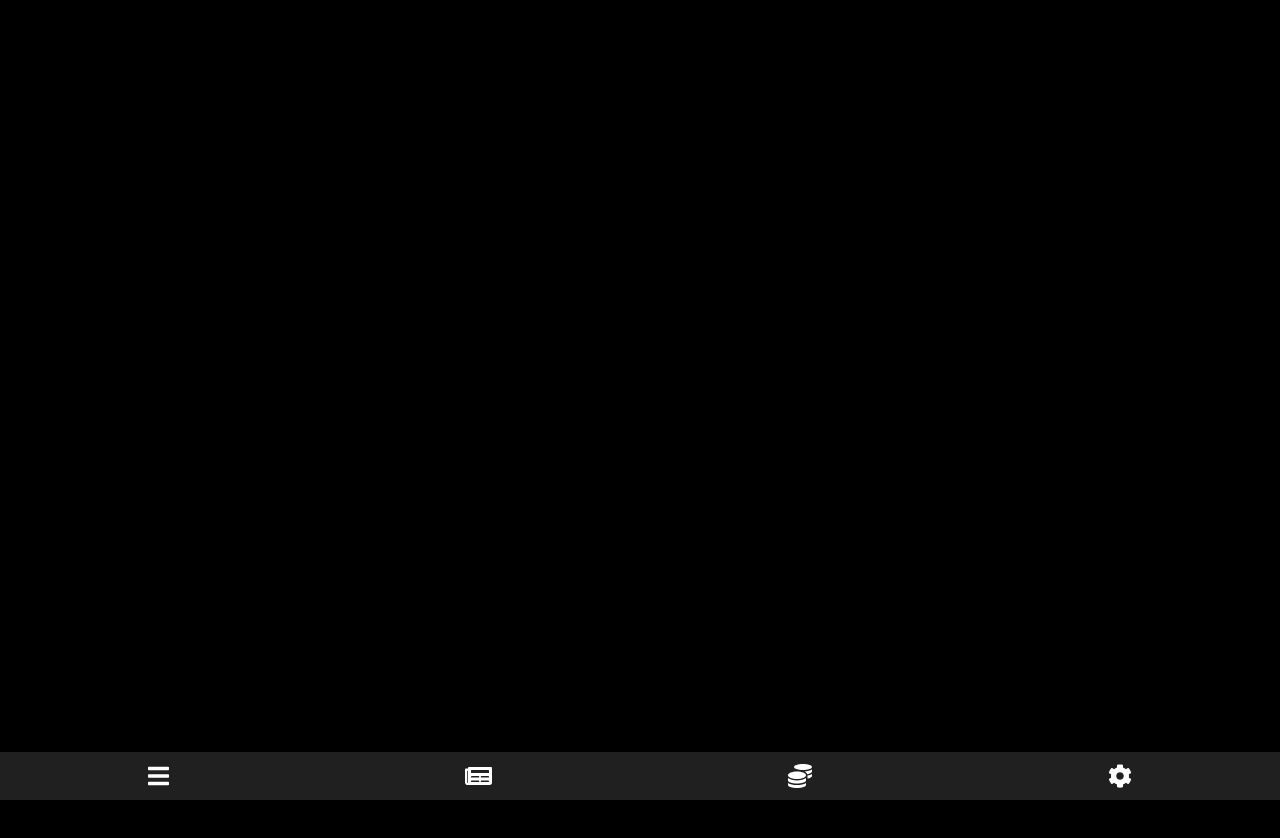
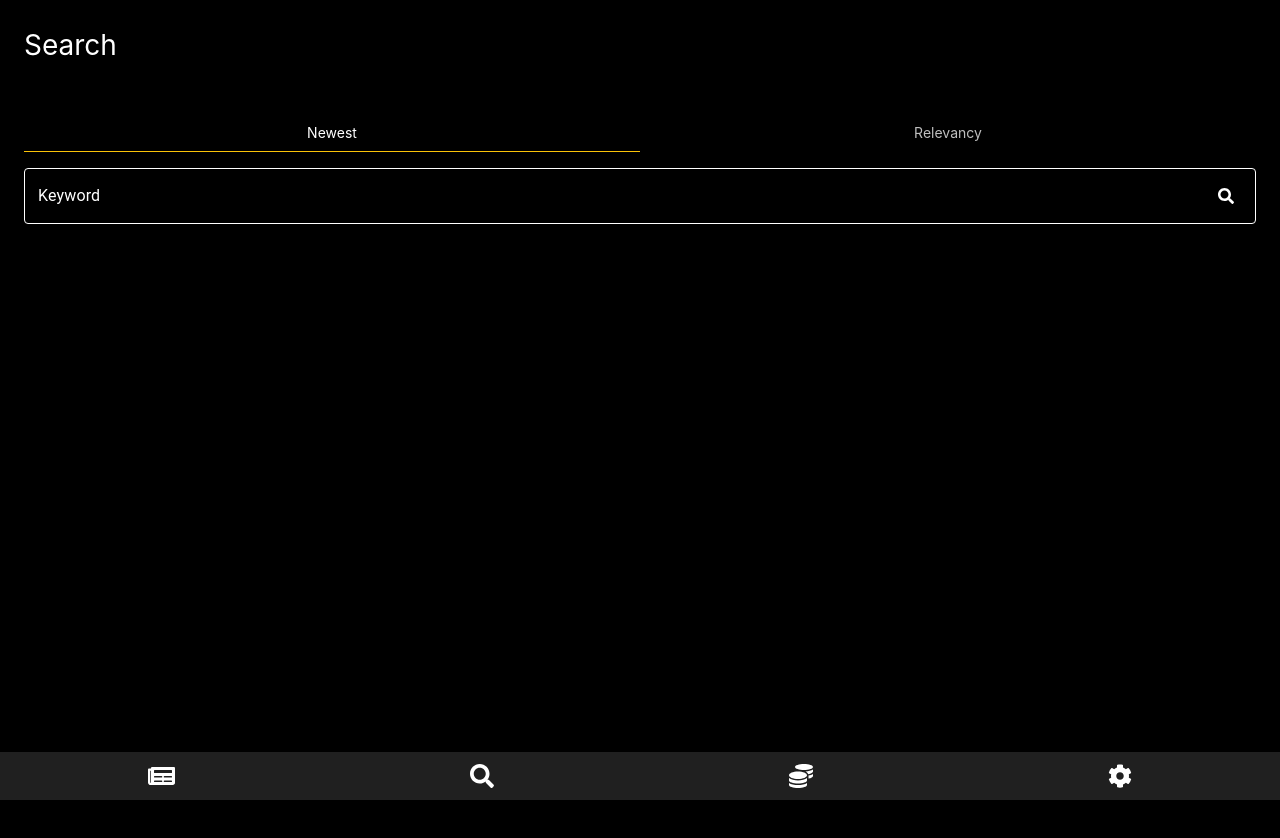
Before and after one commit to harrychanhoyin95/news-coverage, a React app: page /search in a window 1280 px wide. Shown: the top 838 px of the page. After the commit the page ends 800 px from the top, so only its background shows below. Built offline with nearby package versions, Linux system fonts and the light colour scheme; a small style sheet from the web is missing.

Commit message:
feat: search

```diff
--- a/src/components/App.js
+++ b/src/components/App.js
@@ -11,6 +11,7 @@ import SettingsPage from './pages/Settings/Settings';
 import HistoryPage from './pages/History/History';
 import SignUpPage from './pages/SignUp/SignUp';
 import LoginPage from './pages/Login/Login';
+import SearchPage from './pages/Search/Search';
 
 import history from '../services/history';
 
@@ -90,6 +91,7 @@ const App = () => {
             <Route path="/settings" exact component={SettingsPage} />
             <Route path="/signup" component={SignUpPage} />
             <Route path="/login" component={LoginPage} />
+            <Route path="/search" component={SearchPage} />
 
             <PrivateRoute path="/settings/history" component={HistoryPage} />
             <NotificationContainer />
--- a/src/components/atoms/FormComponent/FormComponent.js
+++ b/src/components/atoms/FormComponent/FormComponent.js
@@ -1,14 +1,44 @@
 import React from 'react';
 import PropTypes from 'prop-types';
 import _ from 'lodash';
+import InputAdornment from '@material-ui/core/InputAdornment';
+import { FontAwesomeIcon } from '@fortawesome/react-fontawesome';
 
 import * as Styles from './FormComponentStyles';
 
-const FormComponent = ({ field, form, type }) => {
+const FormComponent = ({ field, form, type, onSearchIconClick }) => {
   const { name } = field;
   const { handleChange, errors, touched, setFieldTouched } = form;
 
   switch (type) {
+    case 'search': {
+      return (
+        <Styles.Container>
+          <Styles.MuiTextField
+            fullWidth
+            variant="outlined"
+            label={_.startCase(name)}
+            name={name}
+            placeholder={_.startCase(name)}
+            onChange={handleChange}
+            onTouchStart={() => setFieldTouched(name)}
+            InputProps={{
+              endAdornment: (
+                <InputAdornment onClick={onSearchIconClick}>
+                  <FontAwesomeIcon icon="search" />
+                </InputAdornment>
+              ),
+            }}
+          />
+
+          <Styles.ErrorContainer>
+            {errors && errors[name] && touched[name] ? (
+              <Styles.Error>{errors[name]}</Styles.Error>
+            ) : null}
+          </Styles.ErrorContainer>
+        </Styles.Container>
+      );
+    }
     default: {
       return (
         <Styles.Container>
--- /dev/null
+++ b/src/components/atoms/Spinner/Spinner.js
@@ -0,0 +1,8 @@
+import React from 'react';
+import { FontAwesomeIcon } from '@fortawesome/react-fontawesome';
+
+const Spinner = () => {
+  return <FontAwesomeIcon icon="spinner" spin size="2x" />;
+};
+
+export default Spinner;
--- /dev/null
+++ b/src/components/atoms/Tab/Tab.js
@@ -0,0 +1,19 @@
+import React from 'react';
+import PropTypes from 'prop-types';
+import styled from 'styled-components';
+
+const Container = styled.div`
+  padding: 8px;
+  border-bottom: 1px solid ${(props) => (props.active ? '#fbc308' : 'none')};
+  color: ${(props) => (props.active ? '#fff' : 'rgba(255, 255, 255, 0.75)')};
+`;
+
+const Tab = ({ children, ...props }) => {
+  return <Container {...props}>{children}</Container>;
+};
+
+Tab.propTypes = {
+  children: PropTypes.node.isRequired,
+};
+
+export default Tab;
--- a/src/components/molecules/Form/LoginForm/LoginForm.js
+++ b/src/components/molecules/Form/LoginForm/LoginForm.js
@@ -17,7 +17,7 @@ const ButtonContainer = styled.div`
   display: grid;
 `;
 
-const SignUpForm = ({ history }) => {
+const LoginForm = ({ history }) => {
   const { setAuthUser } = useAuth();
 
   const onFormSubmit = async (values) => {
@@ -71,8 +71,8 @@ const SignUpForm = ({ history }) => {
   );
 };
 
-SignUpForm.propTypes = {
+LoginForm.propTypes = {
   history: PropTypes.objectOf(PropTypes.oneOfType([PropTypes.any])).isRequired,
 };
 
-export default withRouter(SignUpForm);
+export default withRouter(LoginForm);
--- /dev/null
+++ b/src/components/molecules/Form/SearchForm/SearchForm.js
@@ -0,0 +1,68 @@
+import React, { useState } from 'react';
+import styled from 'styled-components';
+import PropTypes from 'prop-types';
+import { Formik, Form, Field } from 'formik';
+
+import FormComponent from '../../../atoms/FormComponent/FormComponent';
+import Tab from '../../../atoms/Tab/Tab';
+
+const ButtonContainer = styled.div`
+  display: grid;
+  grid-template-columns: 1fr 1fr;
+  margin-bottom: 16px;
+  text-align: center;
+`;
+
+const SearchForm = ({ onFormSubmit, setSearchData, ...props }) => {
+  const [sortBy, setSortBy] = useState('publishedAt');
+
+  const onSubmit = async (values) => {
+    const { keyword } = values;
+    if (!keyword) return;
+
+    await onFormSubmit({ keyword, sortBy });
+  };
+
+  return (
+    <Formik initialValues={{ keyword: '' }} onSubmit={onSubmit} {...props}>
+      {({ handleSubmit, isSubmitting, ...formProps }) => (
+        <Form {...props}>
+          <ButtonContainer>
+            <Tab
+              onClick={() => {
+                setSortBy('publishedAt');
+                setSearchData([]);
+              }}
+              active={sortBy === 'publishedAt'}
+            >
+              Newest
+            </Tab>
+            <Tab
+              onClick={() => {
+                setSortBy('relevancy');
+                setSearchData([]);
+              }}
+              active={sortBy === 'relevancy'}
+            >
+              Relevancy
+            </Tab>
+          </ButtonContainer>
+          <Field
+            component={FormComponent}
+            name="keyword"
+            {...formProps}
+            type="search"
+            onSearchIconClick={handleSubmit}
+          />
+        </Form>
+      )}
+    </Formik>
+  );
+};
+
+SearchForm.propTypes = {
+  onFormSubmit: PropTypes.func.isRequired,
+  setSearchData: PropTypes.func.isRequired,
+};
+
+export default SearchForm;
--- a/src/components/molecules/NavBar/NavBar.js
+++ b/src/components/molecules/NavBar/NavBar.js
@@ -48,8 +48,8 @@ const NavBar = ({ history }) => {
   return (
     <Container>
       <NavBarItemsContainer>
-        <MenuItem icon="bars" />
         <MenuItem icon="newspaper" onClick={() => history.push('/')} />
+        <MenuItem icon="search" onClick={() => history.push('/search')} />
         <MenuItem icon="coins" onClick={() => history.push('/currency')} />
         <MenuItem icon="cog" onClick={() => history.push('/settings')} />
       </NavBarItemsContainer>
--- /dev/null
+++ b/src/components/pages/Search/Search.js
@@ -0,0 +1,56 @@
+/* eslint-disable react/no-array-index-key */
+import React, { useState } from 'react';
+import LazyLoad from 'react-lazyload';
+import moment from 'moment';
+
+import Spinner from '../../atoms/Spinner/Spinner';
+
+import * as Styles from './SearchStyles';
+
+const Search = () => {
+  const [loading, setLoading] = useState(false);
+  const [searchData, setSearchData] = useState([]);
+
+  const onFormSubmit = async ({ keyword, sortBy }) => {
+    setLoading(true);
+    await fetch(
+      `http://localhost:3000/api/news/search?keyword=${keyword}&sortBy=${sortBy}`
+    )
+      .then((res) => res.json())
+      .then((json) => setSearchData(json.data));
+    setLoading(false);
+  };
+
+  return (
+    <>
+      <Styles.StyledHeading>Search</Styles.StyledHeading>
+      <Styles.StyledSearchForm
+        onFormSubmit={onFormSubmit}
+        setSearchData={setSearchData}
+      />
+      <Styles.DataContainer>
+        {loading ? (
+          <Styles.LoadingContainer>
+            <Spinner />
+          </Styles.LoadingContainer>
+        ) : (
+          searchData.map((n, index) => {
+            return (
+              <LazyLoad key={`${n.title}${index}`} once>
+                <Styles.InfoContainer>
+                  <Styles.Title>{n.title}</Styles.Title>
+                  <Styles.Source>{n.source.name}</Styles.Source>
+                  <Styles.Time>
+                    {moment(n.publishedAt).format('DD/MM/YYYY hh:mm:ss')}
+                  </Styles.Time>
+                </Styles.InfoContainer>
+              </LazyLoad>
+            );
+          })
+        )}
+      </Styles.DataContainer>
+    </>
+  );
+};
+
+export default Search;
--- /dev/null
+++ b/src/components/pages/Search/SearchStyles.js
@@ -0,0 +1,43 @@
+import styled from 'styled-components';
+
+import SearchForm from '../../molecules/Form/SearchForm/SearchForm';
+import Heading from '../../atoms/Heading/Heading';
+
+export const StyledHeading = styled(Heading)`
+  margin-bottom: 0;
+  padding: 24px;
+`;
+
+export const StyledSearchForm = styled(SearchForm)`
+  padding: 24px 24px 0 24px;
+`;
+
+export const DataContainer = styled.div`
+  padding: 0 24px;
+`;
+
+export const LoadingContainer = styled.div`
+  width: 100%;
+  display: flex;
+  justify-content: center;
+  align-items: center;
+  margin-top: 128px;
+`;
+
+export const InfoContainer = styled.div`
+  border-top: 1px solid rgba(255, 255, 255, 0.5);
+  padding: 16px 0;
+`;
+
+export const Title = styled.div`
+  margin-bottom: 8px;
+`;
+
+export const Source = styled.div`
+  color: rgba(255, 255, 255, 0.75);
+  margin-bottom: 4px;
+`;
+
+export const Time = styled.div`
+  color: rgba(255, 255, 255, 0.75);
+`;
```
